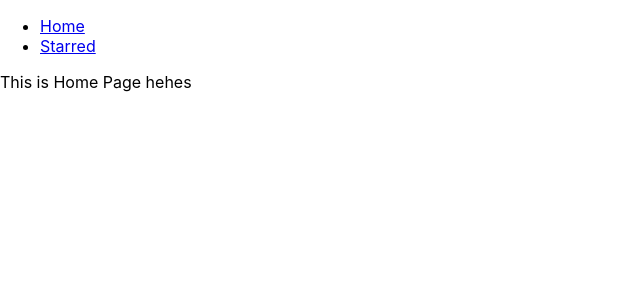
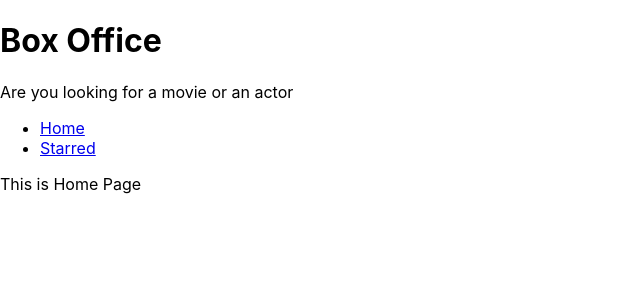
Before and after one commit to geekabdul/Box-Office, a React (Create React App) app: page / in a window 1280 px wide. Shown: the top 300 px of the page, without its empty margins (0-640 px from the left). Built offline with nearby package versions, Linux system fonts and the light colour scheme.

Commit message:
added layout management and created title

```diff
--- a/src/App.js
+++ b/src/App.js
@@ -1,13 +1,11 @@
 import React from 'react';
 import { Switch, Route } from 'react-router-dom';
-import Navbar from './components/Navbar';
+
 import Home from './pages/Home';
 import Starred from './pages/Starred';
 
 function App() {
   return (
-    <div>
-      <Navbar />
     <Switch>
       <Route exact path="/">
         <Home />
@@ -19,7 +17,6 @@
         <div>404 Not found</div>
       </Route>
     </Switch>
-    </div>
   );
 }
 
--- /dev/null
+++ b/src/components/MainPageLayout.js
@@ -0,0 +1,17 @@
+import React from 'react';
+import Navbar from './Navbar';
+import Title from './Title';
+
+const MainPageLayout = ({ children }) => {
+  return (
+    <div>
+      <Title
+        title="Box Office"
+        subtitle="Are you looking for a movie or an actor"
+      />
+      <Navbar />
+      {children}
+    </div>
+  );
+};
+export default MainPageLayout;
--- /dev/null
+++ b/src/components/Title.js
@@ -0,0 +1,12 @@
+import React from 'react';
+
+const Title = ({ title, subtitle }) => {
+  return (
+    <div>
+      <h1>{title}</h1>
+      <p>{subtitle}</p>
+    </div>
+  );
+};
+
+export default Title;
--- a/src/pages/Home.js
+++ b/src/pages/Home.js
@@ -1,6 +1,7 @@
 import React from 'react';
+import MainPageLayout from '../components/MainPageLayout';
 
 const Home = () => {
-  return <div>This is Home Page hehes</div>;
+  return <MainPageLayout>This is Home Page</MainPageLayout>;
 };
 export default Home;
--- a/src/pages/Starred.js
+++ b/src/pages/Starred.js
@@ -1,6 +1,7 @@
 import React from 'react';
+import MainPageLayout from '../components/MainPageLayout';
 
 const Starred = () => {
-  return <div>This is Starred Page hehe</div>;
+  return <MainPageLayout>This is Starred Page</MainPageLayout>;
 };
 export default Starred;
```
Lines whose indentation alone changed are shown as unchanged.
